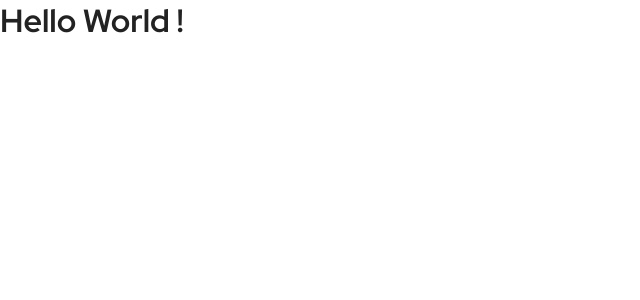
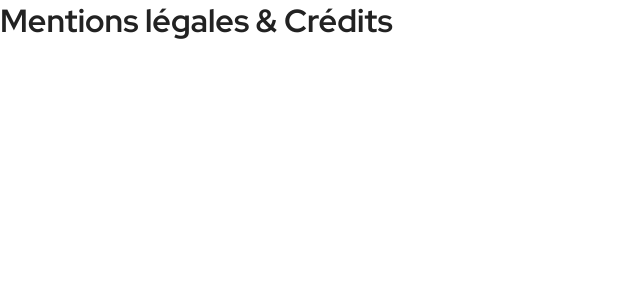
Before and after one commit to Amalynn/oc-iw-p12-portfolio, a React (Vite) app: page /mentions-legales-credits in a window 1280 px wide. Shown: the top 300 px of the page, without its empty margins (0-640 px from the left). Built offline with nearby package versions, Linux system fonts and the light colour scheme.

Commit message:
Router setup

```diff
--- a/src/components/App.jsx
+++ b/src/components/App.jsx
@@ -1,10 +1,17 @@
-function App() {
+import { BrowserRouter as Router, Routes, Route, Navigate } from "react-router-dom" ;
+import Home from "../pages/Home.jsx";
+import Credits from "../pages/Credits.jsx";
+import Error404 from "../pages/Error404.jsx";
 
+export default function App() {
   return (
-    <>
-      <h1>Hello World !</h1>
-    </>
+    <Router>
+      <Routes>
+        <Route path="/" element={<Home />} />
+        <Route path="/mentions-legales-credits" element={<Credits />} />
+        <Route path="/error-page-not-found" element={<Error404/>} />
+        <Route path="*" element={<Navigate to="/error-page-not-found" replace />} />
+      </Routes>
+    </Router>
   )
 }
-
-export default App
--- /dev/null
+++ b/src/pages/Credits.jsx
@@ -0,0 +1,3 @@
+export default function Credits() {
+    return <h1>Mentions légales & Crédits</h1>
+}
--- /dev/null
+++ b/src/pages/Error404.jsx
@@ -0,0 +1,3 @@
+export default function Error404() {
+    return <h1>Error404</h1>
+}
--- /dev/null
+++ b/src/pages/Home.jsx
@@ -0,0 +1,3 @@
+export default function Home() {
+    return <h1>Homepage</h1>
+}
```
